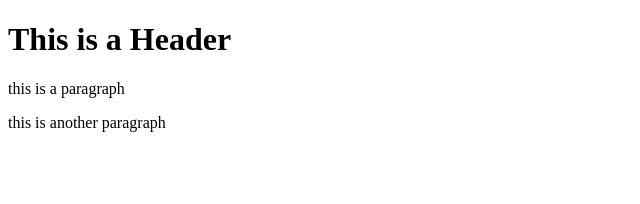
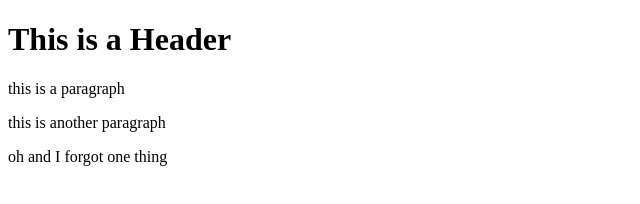
Before and after one commit to dfergusbrown/git-test, a plain HTML site: page index.html in a window 1280 px wide. Shown: the whole page, without its empty margins (0-640 px from the left). Drawn offline with Linux system fonts and the light colour scheme.

Commit message:
Third commit

```diff
--- a/index.html
+++ b/index.html
@@ -4,5 +4,6 @@
         <h1> This is a Header</h1>
         <p>this is a paragraph</p>
         <p>this is another paragraph</p>
+        <p>oh and I forgot one thing</p>
     </body>
 </html>
```
